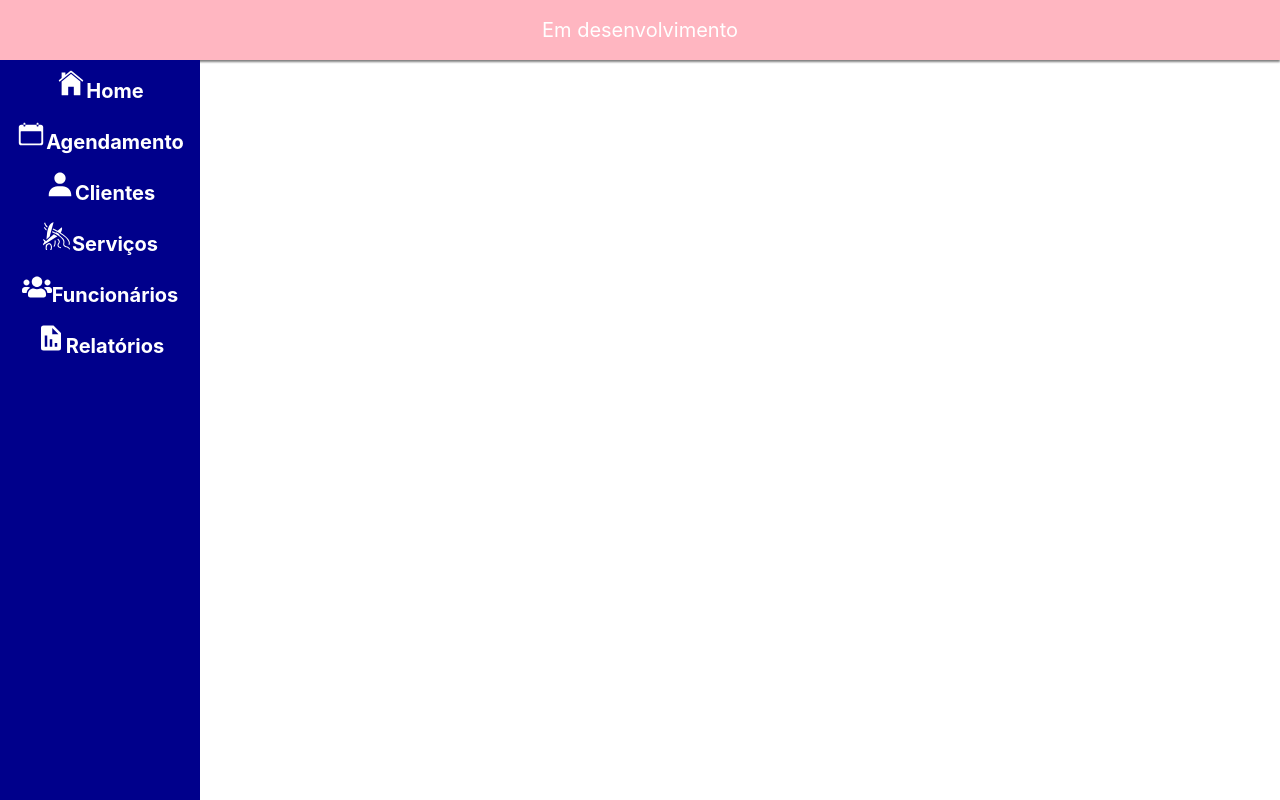
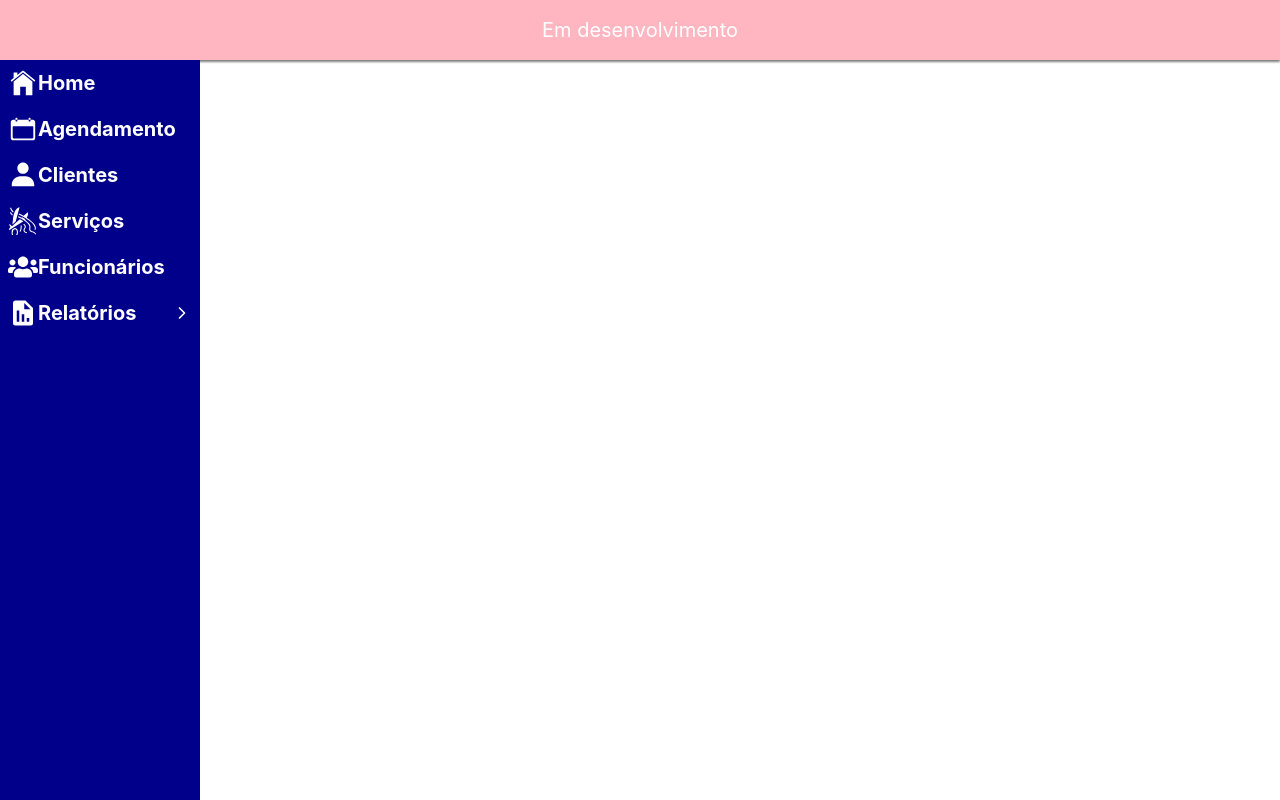
Before and after one commit to mateusadd/portfolio, a React (Create React App) app in the folder calendar/: page / in a window 1280 px wide. Built offline with nearby package versions, Linux system fonts and the light colour scheme; no server answers.

Commit message:
Comission report done

```diff
--- a/calendar/src/components/Relatórios/Comissoes/Footer/Footer.js
+++ b/calendar/src/components/Relatórios/Comissoes/Footer/Footer.js
@@ -6,7 +6,7 @@ import { useEffect, useState } from 'react';
 import api from '../../../../services/api'
 //import moment from 'moment';
 
-function Footer({somaComissoes}) {
+function Footer({comissoes}) {
 
         return (
             <>
@@ -18,7 +18,7 @@ function Footer({somaComissoes}) {
                                 <td></td>
                                 <td></td>
                                 <td>
-                                    <p>Total: R$ {formatValues(somaComissoes)}</p>
+                                    <p>Total: R$ {formatValues(comissoes)}</p>
                                 </td>
                             </tr>
                         </tbody>
--- a/calendar/src/components/Relatórios/Comissoes/Main/Main.js
+++ b/calendar/src/components/Relatórios/Comissoes/Main/Main.js
@@ -60,7 +60,7 @@ function Main(props) {
             somarComissoes={setSomaComissoes}
         />
         <Footer
-            somaComissoes={somaComissoes}
+            comissoes={somaComissoes}
         />
     </div>
     </>
--- a/calendar/src/components/Relatórios/Comissoes/Report/Report.css
+++ b/calendar/src/components/Relatórios/Comissoes/Report/Report.css
@@ -25,5 +25,4 @@
     border: 1px solid #ddd;
     padding: 8px;
     width: 25%;
-    height: 200px;
 }
--- a/calendar/src/components/Relatórios/Comissoes/Report/Report.js
+++ b/calendar/src/components/Relatórios/Comissoes/Report/Report.js
@@ -10,14 +10,16 @@ function Report({results, somarComissoes}) {
 
     var soma = 0
 
-    useEffect(() => {
-        // Atualiza o estado de somaComissoes no componente Main
-        somarComissoes(soma);
-    }, [soma, somarComissoes]);
-
     if(results.length > 0) {
 
         results = aggregateReports(results)
+
+        results.forEach(data => {
+            soma += (data.pagamento_valor * (data.agendamento.servico.servico_comissao / 100))
+        });
+
+        // Pass the total commission to the parent component
+        somarComissoes(soma);
 
         return (
             <>
@@ -35,7 +37,6 @@ function Report({results, somarComissoes}) {
                             {results.map((data, index) => {
 
                                 let comissao = data.pagamento_valor * (data.agendamento.servico.servico_comissao / 100);
-                                soma += comissao;
 
                                 return (
                                     <tr key={index}>
--- a/calendar/src/components/Sidebar/Sidebar.css
+++ b/calendar/src/components/Sidebar/Sidebar.css
@@ -26,10 +26,45 @@ li {
 }
 
 li:hover {
-    background-color: blue;
+    background-color: navy;
 }
 
 .navigate {
     text-decoration: none;
     color: #fff;
+    display: flex;
+    align-items: center;
+    flex-direction: row;
 }
+
+.sub-menu {
+    display: block;
+    list-style: none;
+    margin: 0;
+    padding: 0;
+}
+
+.sub-menu li {
+    padding: 8px 20px;
+    font-size: 16px;
+    font-weight: normal;
+}
+
+.sub-menu li:hover {
+    background-color: navy;
+}
+
+.sub-menu li a {
+    text-decoration: none;
+    color: #fff;
+    display: block;
+}
+
+
+.report-toggle {
+    color: #fff;
+    display: flex;
+    align-items: center;
+    justify-content: space-between;
+    flex-direction: row;
+}
--- a/calendar/src/components/Sidebar/Sidebar.js
+++ b/calendar/src/components/Sidebar/Sidebar.js
@@ -1,3 +1,4 @@
+import React, { useState } from 'react';
 import './Sidebar.css'
 import { Link } from 'react-router-dom';
 import {IoIosHome, IoIosCalendar} from "react-icons/io"
@@ -5,12 +6,18 @@ import {GiHairStrands} from "react-icons/gi"
 import {BiSolidUser} from "react-icons/bi"
 import {BiSolidReport} from "react-icons/bi"
 import {FaUsers} from "react-icons/fa"
+import { FiChevronDown, FiChevronRight } from 'react-icons/fi'
 
 const Sidebar = () => {
+    const [reportsExpanded, setReportsExpanded] = useState(false);
+
+    const toggleReports = () => {
+        setReportsExpanded(!reportsExpanded);
+    };
+
     return (
         <div className='sidebar'>
             <ul>
-            <>
                 <li>
                     <Link className="navigate" to="/">
                         <IoIosHome size="30" />
@@ -42,16 +49,31 @@ const Sidebar = () => {
                     </Link>
                 </li>
                 <li>
-                    <Link className="navigate" to="/relatorios/comissoes">
+                    <div className="report-toggle" onClick={toggleReports}>
+                        <Link className="navigate">
                             <BiSolidReport size="30" />
                             Relatórios
                         </Link>
+                        {reportsExpanded ? <FiChevronDown/> : <FiChevronRight />}
+                    </div>
+                    {reportsExpanded && (
+                        <ul className="sub-menu">
+                            <li>
+                                <Link className="navigate" to="/relatorios/comissoes">
+                                    Comissões
+                                </Link>
                             </li>
-            </>
+                            <li>
+                                <Link className="navigate">
+                                    Pagamentos
+                                </Link>
+                            </li>
+                        </ul>
+                    )}
+                </li>
             </ul>
         </div>
     );
-
 };
 
 export default Sidebar;
```
Lines whose indentation alone changed are shown as unchanged.
